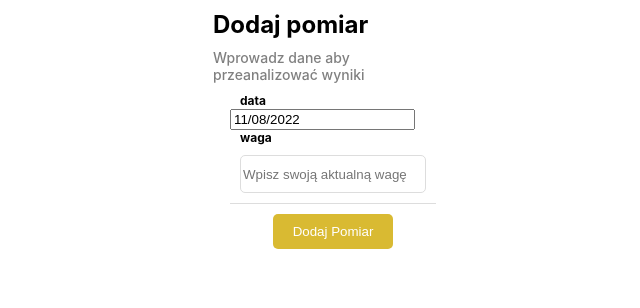
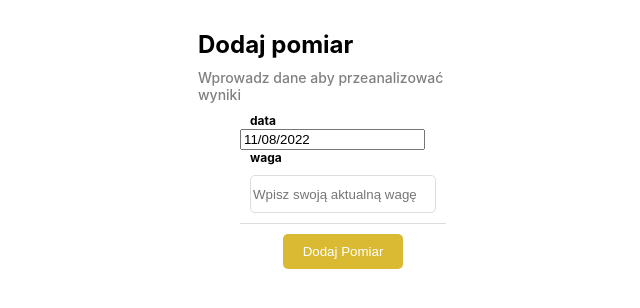
Before and after one commit to FilipBuchwald/Weight-Tracker, a React (Create React App) app: page / in a window 1280 px wide. Shown: the top 308 px of the page, without its empty margins (307-947 px from the left). Built offline with nearby package versions, Linux system fonts and the light colour scheme.

Commit message:
chaged styles in container

```diff
--- a/src/Container/index.js
+++ b/src/Container/index.js
@@ -1,6 +1,6 @@
 import { Container } from "./styled";
 
-const Container =({children}) => (
+const Container = ({ children }) => (
   <Container>
     {children}
   </Container>
--- a/src/Container/styled.js
+++ b/src/Container/styled.js
@@ -1,6 +1,7 @@
 import styled from "styled-components";
 
-export const Container = styled.div`
-    max-width: 300px;
+export const Container = styled.main`
+    width: 350px;
     margin: auto;
+    padding: 10px;
 `;
```
